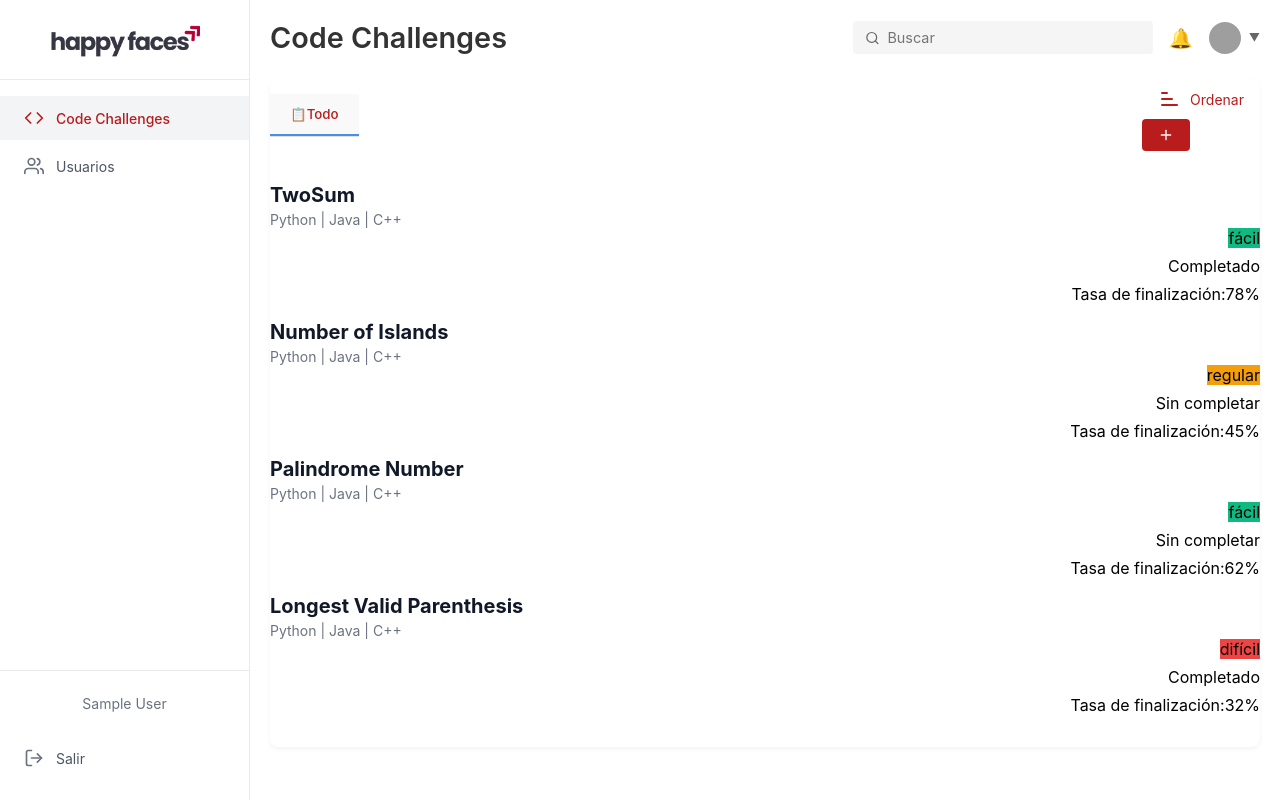
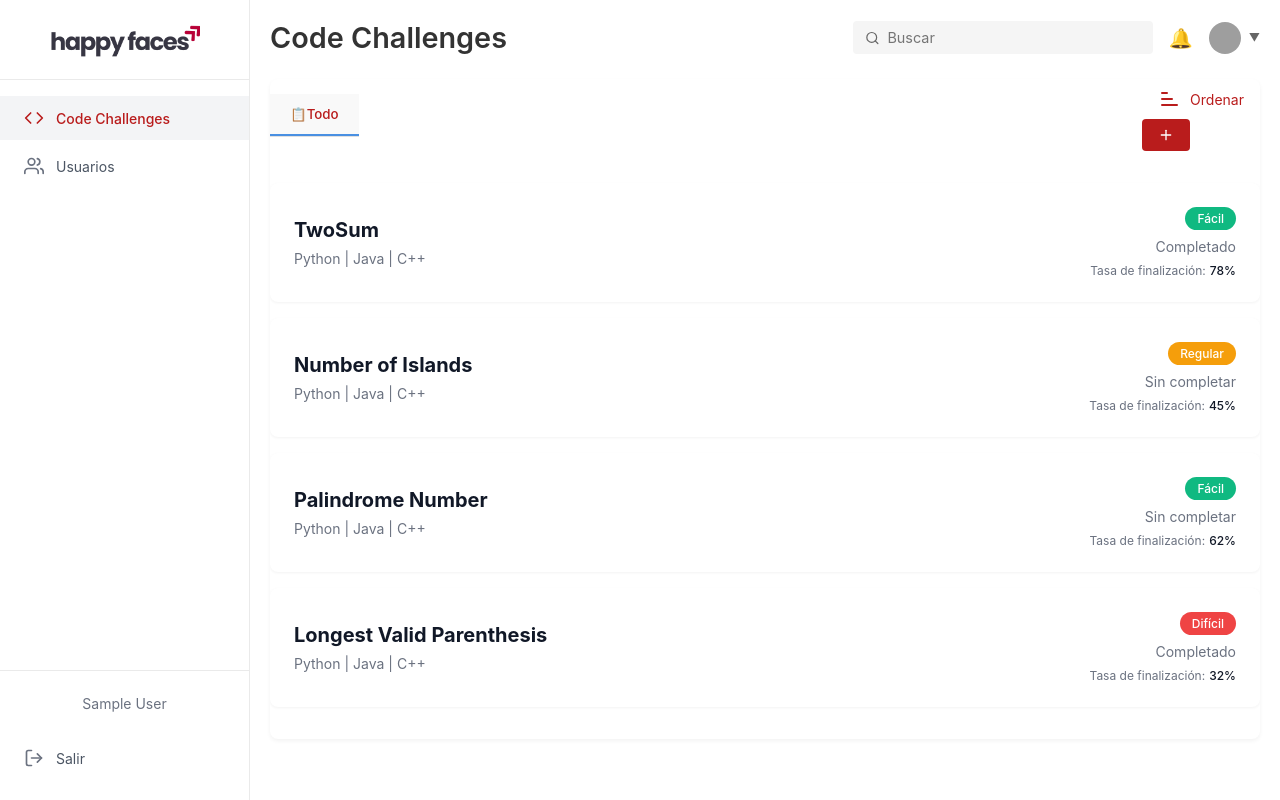
Before and after one commit to fernanda8371/reto_software_HappyFaces, a React (Create React App) app in the folder frontend/: page /admin/challenges in a window 1280 px wide. Built offline with nearby package versions, Linux system fonts and the light colour scheme; no server answers; sample sign-in values are in the browser's storage; grey boxes are pictures that could not be loaded; the HTML template or start-up script is replaced by a standard one.

Commit message:
css y quitar seccion de ask chat

```diff
--- a/frontend/src/pages/admin/Admin.css
+++ b/frontend/src/pages/admin/Admin.css
@@ -261,6 +261,103 @@
   opacity: 0.5;
   cursor: not-allowed;
 }
+.challenges-list {
+  display: flex;
+  flex-direction: column;
+  gap: 1rem;
+}
+
+.challenge-card {
+  background-color: white;
+  border-radius: 0.5rem;
+  padding: 1.5rem;
+  display: flex;
+  justify-content: space-between;
+  align-items: center;
+  transition: box-shadow 0.2s;
+  box-shadow: 0 1px 3px rgba(0, 0, 0, 0.05);
+}
+
+.challenge-card:hover {
+  box-shadow: 0 4px 6px rgba(0, 0, 0, 0.1);
+}
+
+.challenge-info {
+  flex: 1;
+  display: block; /* Ensure it's visible */
+}
+
+.challenge-title {
+  font-size: 1.25rem;
+  font-weight: 600;
+  margin: 0 0 0.5rem 0;
+  color: #111827; /* Make sure this color contrasts with your background */
+  display: block; /* Ensure it's not set to 'none' */
+}
+
+.challenge-languages {
+  font-size: 0.875rem;
+  color: #6b7280;
+  margin: 0;
+}
+
+.challenge-status {
+  display: flex;
+  flex-direction: column;
+  align-items: flex-end;
+  gap: 0.5rem;
+}
+
+.difficulty-badge {
+  padding: 0.25rem 0.75rem;
+  border-radius: 9999px;
+  font-size: 0.75rem;
+  font-weight: 500;
+  text-transform: capitalize;
+}
+
+.difficulty-easy {
+  background-color: #10b981;
+  color: white;
+}
+
+.difficulty-medium {
+  background-color: #f59e0b;
+  color: white;
+}
+
+.difficulty-hard {
+  background-color: #ef4444;
+  color: white;
+}
+
+.completion-status {
+  font-size: 0.875rem;
+  color: #6b7280;
+}
+
+.completion-rate {
+  font-size: 0.75rem;
+  color: #6b7280;
+}
+
+.rate-label {
+  margin-right: 0.25rem;
+}
+
+.rate-value {
+  font-weight: 500;
+  color: #111827;
+}
+
+.loading-message,
+.empty-message {
+  text-align: center;
+  padding: 2rem;
+  color: #6b7280;
+  background-color: white;
+  border-radius: 0.5rem;
+}
 
 /* Responsive adjustments */
 @media (max-width: 768px) {
--- a/frontend/src/pages/challenge/ChallengeDetail.js
+++ b/frontend/src/pages/challenge/ChallengeDetail.js
@@ -315,10 +315,10 @@ Pair<int, int> FirstAndLastPosition(Vector<int>& Arr, int N, int K)
           <div className={`sidebar-tab ${activeTab === "code" ? "active" : ""}`} onClick={() => setActiveTab("code")}>
             Código
           </div>
-          <div className={`sidebar-tab ${activeTab === "chat" ? "active" : ""}`} onClick={() => setActiveTab("chat")}>
+          {/* <div className={`sidebar-tab ${activeTab === "chat" ? "active" : ""}`} onClick={() => setActiveTab("chat")}>
             Ask Chat
             <span className="chat-indicator"></span>
-          </div>
+          </div> */}
           <div
             className={`sidebar-tab ${activeTab === "result" ? "active" : ""}`}
             onClick={() => setActiveTab("result")}
```
